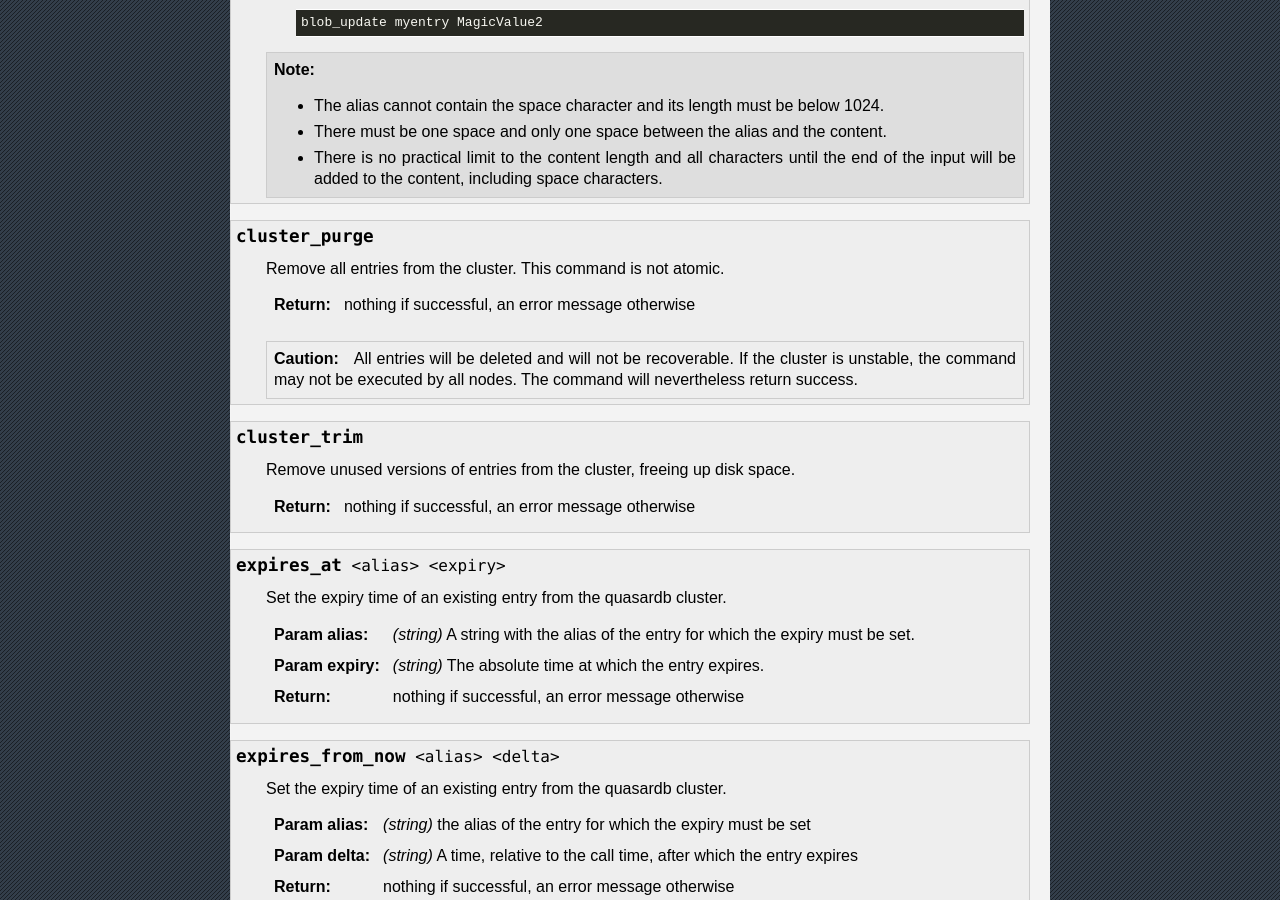
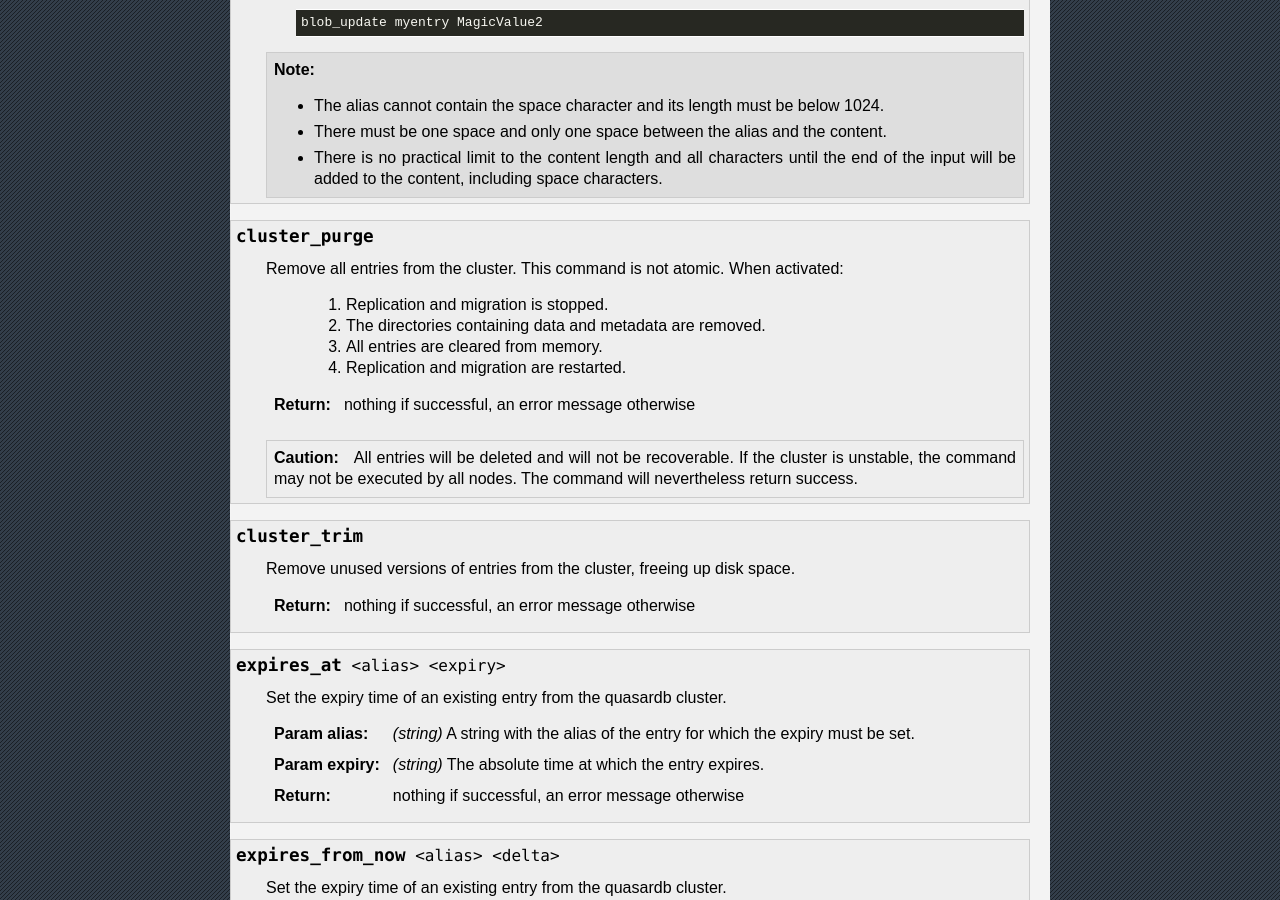
Before and after one commit to iltommi/qdb-documentation, a Sphinx documentation site: the page built from source/reference/qdb_shell.rst, in a window 1280 px wide and 900 px high, scrolled down 6787 px. Built offline with Sphinx 7.4.7, drawn with Linux system fonts in a browser that asks for light colours.

Commit message:
Add scarier warnings to qdb_shell purge all.

```diff
--- a/source/reference/qdb_shell.rst
+++ b/source/reference/qdb_shell.rst
@@ -332,7 +332,12 @@ A command generally requires one or several arguments. Each argument is separate
 .. _qdbsh_cluster_purge:
 .. option:: cluster_purge
 
-    Remove all entries from the cluster. This command is not atomic.
+    Remove all entries from the cluster. This command is not atomic. When activated:
+
+      #. Replication and migration is stopped.
+      #. The directories containing data and metadata are removed.
+      #. All entries are cleared from memory.
+      #. Replication and migration are restarted.
 
     :return: nothing if successful, an error message otherwise
 
```
